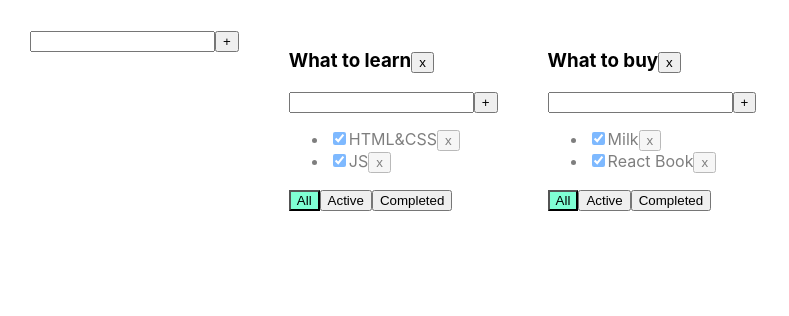
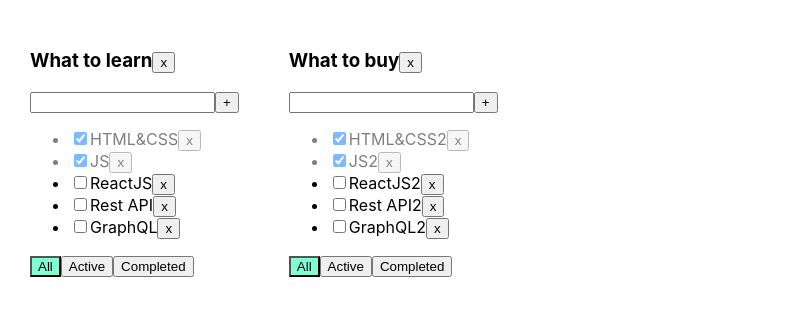
Before and after one commit to Grisha0404/NewTodolist, a React (Create React App) app: page / in a window 1280 px wide. Shown: the top 316 px of the page, without its empty margins (0-789 px from the left). Built offline with nearby package versions, Linux system fonts and the light colour scheme.

Commit message:
Update App.tsx

```diff
--- a/src/App.tsx
+++ b/src/App.tsx
@@ -1,129 +1,106 @@
 import React, {useState} from 'react';
 import './App.css';
-import {TaskType, Todolist} from './Todolist';
+import {Todolist} from './Todolist';
 import {v1} from 'uuid';
-import {ModelWindow} from "./components/ModelWindow";
-import {AddItemForm} from "./components/AddItemForm";
 
-export type FilterValuesType = "all" | "active" | "completed";
-type TodolistType = {
+export type todolistsType = {
     id: string
     title: string
     filter: FilterValuesType
 }
-
-type TasksStateType = {
-    [key: string]: Array<TaskType>
-}
-
+export type FilterValuesType = "all" | "active" | "completed";
 
 function App() {
-    let todolistId1 = v1();
-    let todolistId2 = v1();
 
-    let [todolists, setTodolists] = useState<Array<TodolistType>>([
-        {id: todolistId1, title: "What to learn", filter: "all"},
-        {id: todolistId2, title: "What to buy", filter: "all"}
+    // let [tasks, setTasks] = useState([
+    //     {id: v1(), title: "HTML&CSS", isDone: true},
+    //     {id: v1(), title: "JS", isDone: true},
+    //     {id: v1(), title: "ReactJS", isDone: false},
+    //     {id: v1(), title: "Rest API", isDone: false},
+    //     {id: v1(), title: "GraphQL", isDone: false},
+    // ]);
+    // let [filter, setFilter] = useState<FilterValuesType>("all");
+
+    let todolistID1 = v1();
+    let todolistID2 = v1();
+
+    let [todolists, setTodolists] = useState<Array<todolistsType>>([
+        {id: todolistID1, title: 'What to learn', filter: 'all'},
+        {id: todolistID2, title: 'What to buy', filter: 'all'},
     ])
 
-    let [tasks, setTasks] = useState<TasksStateType>({
-        [todolistId1]: [
+    let [tasks, setTasks] = useState({
+        [todolistID1]: [
             {id: v1(), title: "HTML&CSS", isDone: true},
-            {id: v1(), title: "JS", isDone: true}
+            {id: v1(), title: "JS", isDone: true},
+            {id: v1(), title: "ReactJS", isDone: false},
+            {id: v1(), title: "Rest API", isDone: false},
+            {id: v1(), title: "GraphQL", isDone: false},
         ],
-        [todolistId2]: [
-            {id: v1(), title: "Milk", isDone: true},
-            {id: v1(), title: "React Book", isDone: true}
+        [todolistID2]: [
+            {id: v1(), title: "HTML&CSS2", isDone: true},
+            {id: v1(), title: "JS2", isDone: true},
+            {id: v1(), title: "ReactJS2", isDone: false},
+            {id: v1(), title: "Rest API2", isDone: false},
+            {id: v1(), title: "GraphQL2", isDone: false},
         ]
     });
 
 
-    function removeTask(id: string, todolistId: string) {
-        //достанем нужный массив по todolistId:
-        let todolistTasks = tasks[todolistId];
-        // перезапишем в этом объекте массив для нужного тудулиста отфилтрованным массивом:
-        tasks[todolistId] = todolistTasks.filter(t => t.id != id);
-        // засетаем в стейт копию объекта, чтобы React отреагировал перерисовкой
-        setTasks({...tasks});
+    function removeTask(todolistID: string, id: string) {
+        /* let filteredTasks = tasks.filter(t => t.id != id);
+         setTasks(filteredTasks);*/
+        setTasks({...tasks, [todolistID]: tasks[todolistID].filter(t => t.id !== id)})
     }
 
-    function addTask(title: string, todolistId: string) {
-        let task = {id: v1(), title: title, isDone: false};
-        //достанем нужный массив по todolistId:
-        let todolistTasks = tasks[todolistId];
-        // перезапишем в этом объекте массив для нужного тудулиста копией, добавив в начало новую таску:
-        tasks[todolistId] = [task, ...todolistTasks];
-        // засетаем в стейт копию объекта, чтобы React отреагировал перерисовкой
-        setTasks({...tasks});
+    function addTask(todolistID: string, title: string) {
+        let newTask = {id: v1(), title: title, isDone: false}
+        setTasks({...tasks, [todolistID]: [newTask, ...tasks[todolistID]]})
+        /*let task = {id: v1(), title: title, isDone: false};
+        let newTasks = [task, ...tasks];
+        setTasks(newTasks);*/
     }
 
-    function changeStatus(id: string, isDone: boolean, todolistId: string) {
-        //достанем нужный массив по todolistId:
-        let todolistTasks = tasks[todolistId];
-        // найдём нужную таску:
-        let task = todolistTasks.find(t => t.id === id);
-        //изменим таску, если она нашлась
+    function changeStatus(todolistID: string, taskId: string, isDone: boolean) {
+        setTasks({...tasks, [todolistID]: tasks[todolistID].map(el => el.id === taskId ? {...el, isDone} : el)})
+        /*let task = tasks.find(t => t.id === taskId);
         if (task) {
             task.isDone = isDone;
-            // засетаем в стейт копию объекта, чтобы React отреагировал перерисовкой
-            setTasks({...tasks});
-        }
         }
 
-    function changeFilter(value: FilterValuesType, todolistId: string) {
-        let todolist = todolists.find(tl => tl.id === todolistId);
-        if (todolist) {
-            todolist.filter = value;
-            setTodolists([...todolists])
-        }
+        setTasks([...tasks]);*/
     }
 
-    function removeTodolist(id: string) {
-        // засунем в стейт список тудулистов, id которых не равны тому, который нужно выкинуть
-        setTodolists(todolists.filter(tl => tl.id != id));
-        // удалим таски для этого тудулиста из второго стейта, где мы храним отдельно таски
-        delete tasks[id]; // удаляем св-во из объекта... значением которого являлся массив тасок
-        // засетаем в стейт копию объекта, чтобы React отреагировал перерисовкой
-        setTasks({...tasks});
+
+    function changeFilter(todolistID: string, value: FilterValuesType) {
+        setTodolists(todolists.map((el) => el.id === todolistID ? {...el, filter: value} : el));
     }
 
-    const addTodolistHandler = (title: string) => {
-        let newID = v1()
-        let newTodolist:TodolistType = {id:newID, title: title, filter: "all"}
-        setTodolists([newTodolist,...todolists])
-        setTasks({[newID]: [],...tasks})
-    }
 
     return (
         <div className="App">
-            <AddItemForm callBack={addTodolistHandler}/>
-            {
-                todolists.map(tl => {
-                    let allTodolistTasks = tasks[tl.id];
-                    let tasksForTodolist = allTodolistTasks;
-
-                    if (tl.filter === "active") {
-                        tasksForTodolist = allTodolistTasks.filter(t => t.isDone === false);
+            {todolists.map((el) => {
+                let tasksForTodolist = tasks[el.id];
+                if (el.filter === "active") {
+                    tasksForTodolist = tasks[el.id].filter(t => !t.isDone);
                 }
-                    if (tl.filter === "completed") {
-                        tasksForTodolist = allTodolistTasks.filter(t => t.isDone === true);
+                if (el.filter === "completed") {
+                    tasksForTodolist = tasks[el.id].filter(t => t.isDone);
                 }
 
                 return <Todolist
-                        key={tl.id}
-                        id={tl.id}
-                        title={tl.title}
+                    key={el.id}
+                    todolistID={el.id}
+                    title={el.title}
                     tasks={tasksForTodolist}
                     removeTask={removeTask}
                     changeFilter={changeFilter}
                     addTask={addTask}
                     changeTaskStatus={changeStatus}
-                        filter={tl.filter}
-                        removeTodolist={removeTodolist}
+                    filter={el.filter}
                 />
             })
             }
-
         </div>
     );
 }
```
Lines whose indentation alone changed are shown as unchanged.
